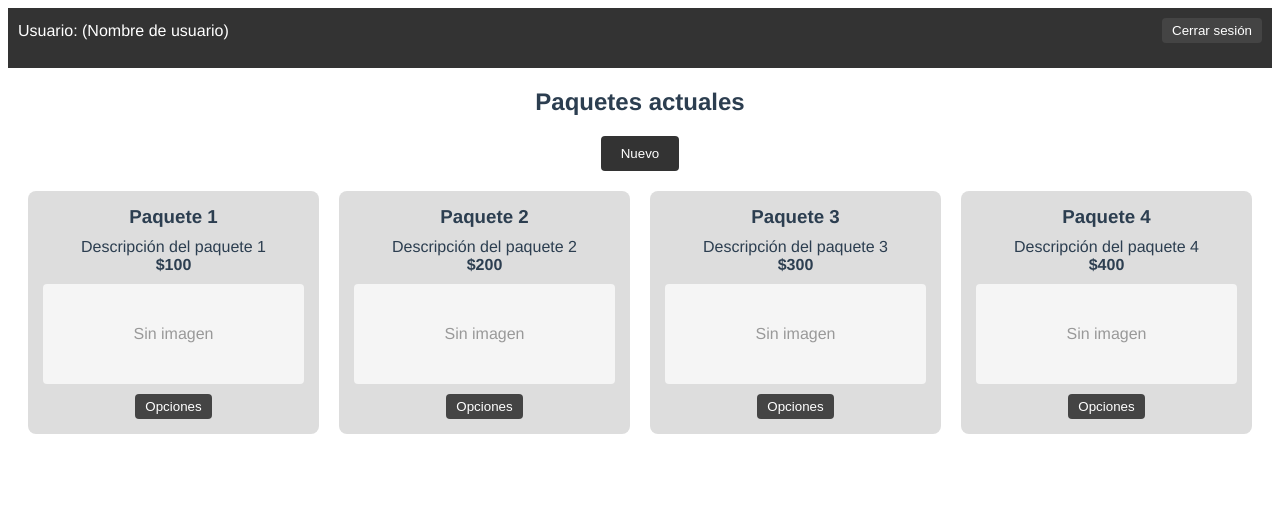
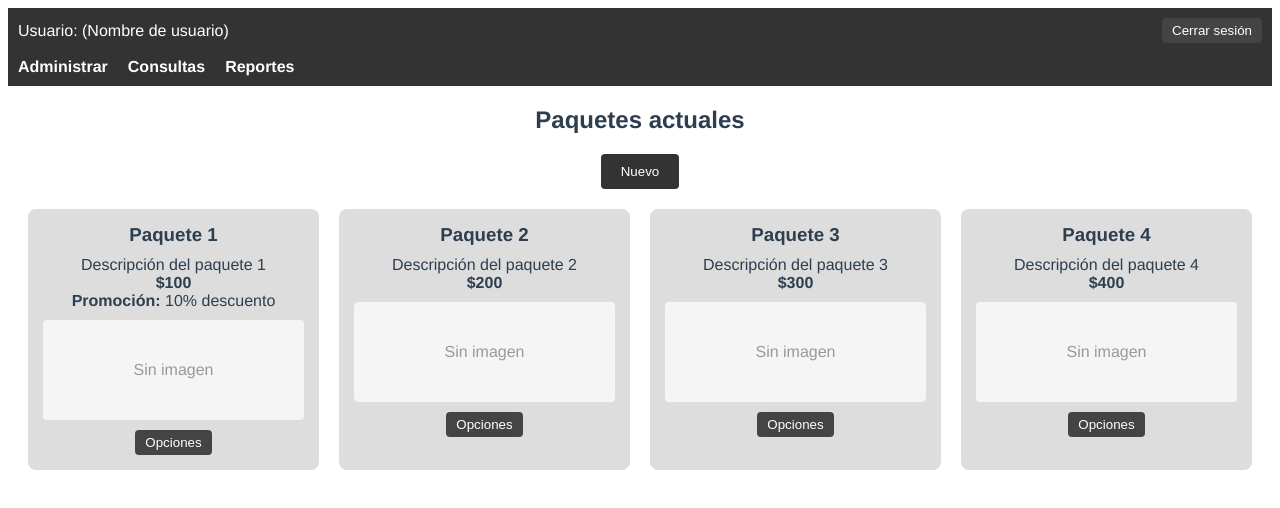
Before and after one commit to ErickLabrada/Eilyn-Garcia-Fotografia-Sistema-Gestion, a Vue app in the folder sistema_fotografia/: page /paquetes in a window 1280 px wide. Shown: the top 508 px of the page. Built offline with nearby package versions, Linux system fonts and the light colour scheme.

Commit message:
Apartado paquetes terminado

```diff
--- a/sistema_fotografia/src/components/PaginaPaquetes.vue
+++ b/sistema_fotografia/src/components/PaginaPaquetes.vue
@@ -24,6 +24,7 @@
         <h3>{{ paquete.nombre }}</h3>
         <p>{{ paquete.descripcion }}</p>
         <p><strong>{{ paquete.costo }}</strong></p>
+        <p v-if="paquete.promocion"><strong>Promoción:</strong> {{ paquete.promocion }}</p>
         <div class="imagen-placeholder">
           <img v-if="paquete.imagen" :src="paquete.imagen" alt="Imagen del paquete" />
           <span v-else>Sin imagen</span>
@@ -33,6 +34,7 @@
     </div>
   </div>
 
+  <!-- Modal para agregar nuevo paquete -->
   <div v-if="modalNuevoVisible" class="modal-overlay">
     <div class="modal">
       <h3>Nuevo Paquete</h3>
@@ -48,6 +50,10 @@
         <div class="form-group">
           <label for="nuevoCosto">Costo:</label>
           <input type="text" id="nuevoCosto" v-model="nuevoPaquete.costo" required />
+        </div>
+        <div class="form-group">
+          <label for="nuevaPromocion">Promoción:</label>
+          <input type="text" id="nuevaPromocion" v-model="nuevoPaquete.promocion" placeholder="Ej: 10% de descuento" />
         </div>
         <div class="form-group">
           <label for="nuevaImagen">Imagen:</label>
@@ -67,6 +73,7 @@
       <p><strong>Nombre:</strong> {{ paqueteSeleccionado.nombre }}</p>
       <p><strong>Descripción:</strong> {{ paqueteSeleccionado.descripcion }}</p>
       <p><strong>Costo:</strong> {{ paqueteSeleccionado.costo }}</p>
+      <p><strong>Promocion:</strong> {{ paqueteSeleccionado.promocion }}</p>
       <p>
         <strong>Estado:</strong>
         <span>{{ paqueteSeleccionado.activo ? 'Activo' : 'Inactivo' }}</span>
@@ -80,6 +87,7 @@
     </div>
   </div>
 
+  <!-- Modal para editar paquete -->
   <div v-if="modalEditarVisible" class="modal-overlay">
     <div class="modal">
       <h3>Editar Paquete</h3>
@@ -97,6 +105,10 @@
           <input type="text" id="costo" v-model="paqueteSeleccionado.costo" />
         </div>
         <div class="form-group">
+          <label for="promocion">Promoción:</label>
+          <input type="text" id="promocion" v-model="paqueteSeleccionado.promocion" />
+        </div>
+        <div class="form-group">
           <label for="imagen">Imagen:</label>
           <input type="file" id="imagen" @change="cargarImagen" />
         </div>
@@ -109,14 +121,29 @@
   </div>
 </template>
 
-
 <script>
 export default {
   data() {
     return {
-      menus: [],
+      menus: [
+        {
+          title: "Administrar",
+          items: ["Administrar citas", "Administrar empleados", "Administrar promociones", "Administrar paquetes"],
+          isOpen: false,
+        },
+        {
+          title: "Consultas",
+          items: ["Consultar cliente", "Consultar paquete con permiso de publicación"],
+          isOpen: false,
+        },
+        {
+          title: "Reportes",
+          items: ["Reporte de ventas por paquete", "Reporte de ventas por evento"],
+          isOpen: false,
+        },
+      ],
       paquetes: [
-        { nombre: "Paquete 1", descripcion: "Descripción del paquete 1", costo: "$100", activo: true, imagen: null },
+        { nombre: "Paquete 1", descripcion: "Descripción del paquete 1", costo: "$100", promocion: "10% descuento", activo: true, imagen: null },
         { nombre: "Paquete 2", descripcion: "Descripción del paquete 2", costo: "$200", activo: false, imagen: null },
         { nombre: "Paquete 3", descripcion: "Descripción del paquete 3", costo: "$300", activo: false, imagen: null },
         { nombre: "Paquete 4", descripcion: "Descripción del paquete 4", costo: "$400", activo: false, imagen: null },
@@ -129,11 +156,27 @@ export default {
         nombre: "",
         descripcion: "",
         costo: "",
+        promocion: "",
         imagen: null,
       },
     };
   },
   methods: {
+    toggleDropdown(title) {
+      this.menus = this.menus.map((menu) =>
+        menu.title === title ? { ...menu, isOpen: !menu.isOpen } : { ...menu, isOpen: false }
+      );
+    },
+    logout() {
+      console.log("Cerrando sesión...");
+    },
+    navigate(subItem) {
+      if (subItem === "Administrar paquetes") {
+        this.$router.push("/paquetes");
+      } else {
+        console.log(`Navegando a: ${subItem}`);
+      }
+    },
     abrirModal(paquete) {
       this.paqueteSeleccionado = { ...paquete };
       this.modalVisible = true;
@@ -161,50 +204,42 @@ export default {
     cargarImagen(event) {
       const file = event.target.files[0];
       if (file) {
-        const reader = new FileReader();
-        reader.onload = (e) => {
-          this.paqueteSeleccionado.imagen = e.target.result;
-        };
-        reader.readAsDataURL(file);
-        console.log("Imagen cargada:", file.name);
+        this.paqueteSeleccionado.imagen = URL.createObjectURL(file);
       }
     },
     eliminarPaquete() {
-      this.paquetes = this.paquetes.filter((p) => p.nombre !== this.paqueteSeleccionado.nombre);
-      console.log("Paquete eliminado:", this.paqueteSeleccionado.nombre);
+      const index = this.paquetes.findIndex((p) => p.nombre === this.paqueteSeleccionado.nombre);
+      if (index !== -1) {
+        this.paquetes.splice(index, 1);
+        console.log("Paquete eliminado");
+      }
       this.cerrarModal();
     },
     toggleEstadoPaquete() {
-      if (this.paqueteSeleccionado) {
-        this.paqueteSeleccionado.activo = !this.paqueteSeleccionado.activo;
-        console.log(`Estado actualizado: ${this.paqueteSeleccionado.activo}`);
-      }
+      this.paqueteSeleccionado.activo = !this.paqueteSeleccionado.activo;
+      console.log("Estado del paquete actualizado:", this.paqueteSeleccionado.activo);
     },
-
     abrirModalNuevo() {
       this.modalNuevoVisible = true;
-      this.nuevoPaquete = { nombre: "", descripcion: "", costo: "", imagen: null };
     },
     cerrarModalNuevo() {
       this.modalNuevoVisible = false;
+      this.nuevoPaquete = {
+        nombre: "",
+        descripcion: "",
+        costo: "",
+        promocion: "",
+        imagen: null,
+      };
+    },
+    agregarPaquete() {
+      this.paquetes.push({ ...this.nuevoPaquete });
+      this.cerrarModalNuevo();
     },
     cargarNuevaImagen(event) {
       const file = event.target.files[0];
       if (file) {
-        const reader = new FileReader();
-        reader.onload = (e) => {
-          this.nuevoPaquete.imagen = e.target.result;
-        };
-        reader.readAsDataURL(file);
-      }
-    },
-    agregarPaquete() {
-      if (this.nuevoPaquete.nombre && this.nuevoPaquete.descripcion && this.nuevoPaquete.costo) {
-        this.paquetes.push({ ...this.nuevoPaquete, activo: true });
-        console.log("Paquete agregado:", this.nuevoPaquete);
-        this.cerrarModalNuevo();
-      } else {
-        alert("Por favor completa todos los campos.");
+        this.nuevoPaquete.imagen = URL.createObjectURL(file);
       }
     },
   },
```
